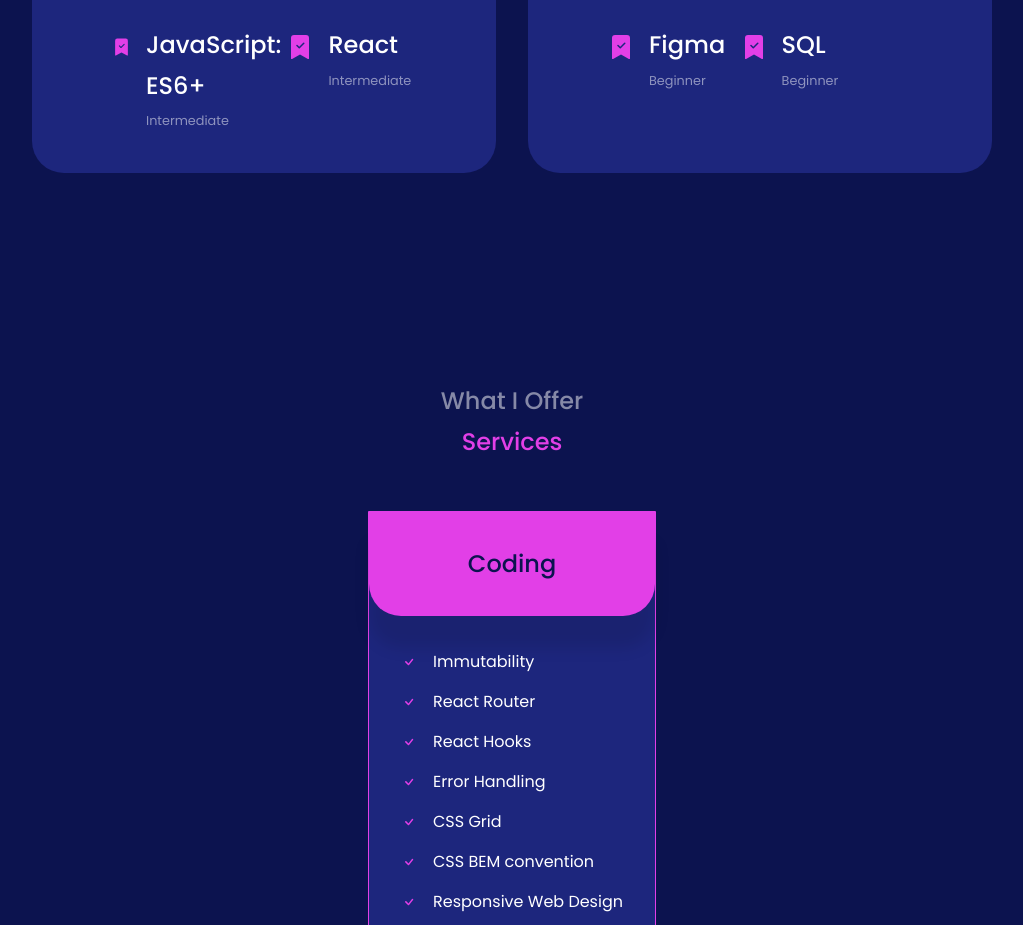
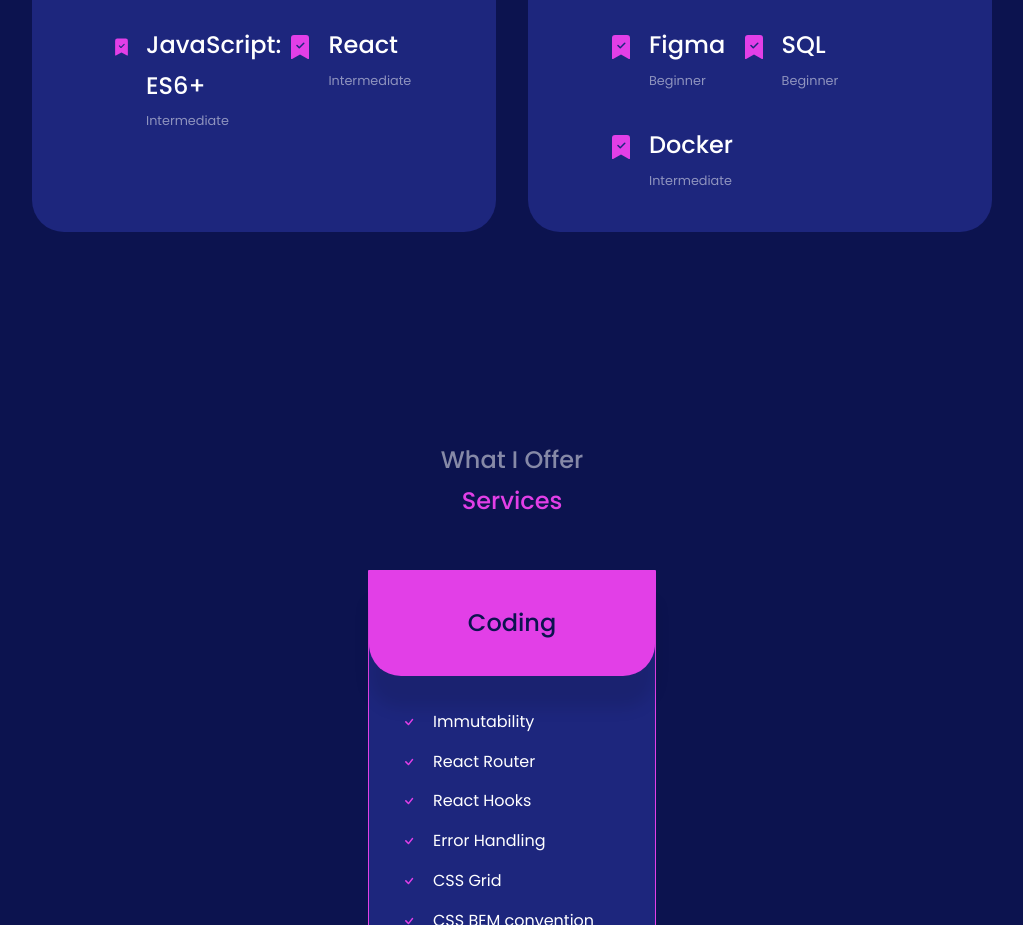
Before and after one commit to NatanielNat/homepage_1.0, a React (Create React App) app: page / in a window 1280 px wide. Shown: the part 2400-3325 px from the top of the page, without its empty margins (128-1151 px from the left). Built offline with nearby package versions, Linux system fonts and the light colour scheme.

Commit message:
Update Experience.jsx

```diff
--- a/src/components/experience/Experience.jsx
+++ b/src/components/experience/Experience.jsx
@@ -72,6 +72,13 @@ const Experience = () => {
               <small className="text--light"> Beginner</small>
               </div>
             </article>
+            <article className="experience__details">
+              <BsFillBookmarkCheckFill className="experience__details--icon" />
+              <div>
+              <h4>Docker</h4>
+              <small className="text--light"> Intermediate</small>
+              </div>
+            </article>
           </div>
         </div>
       </div>
```
